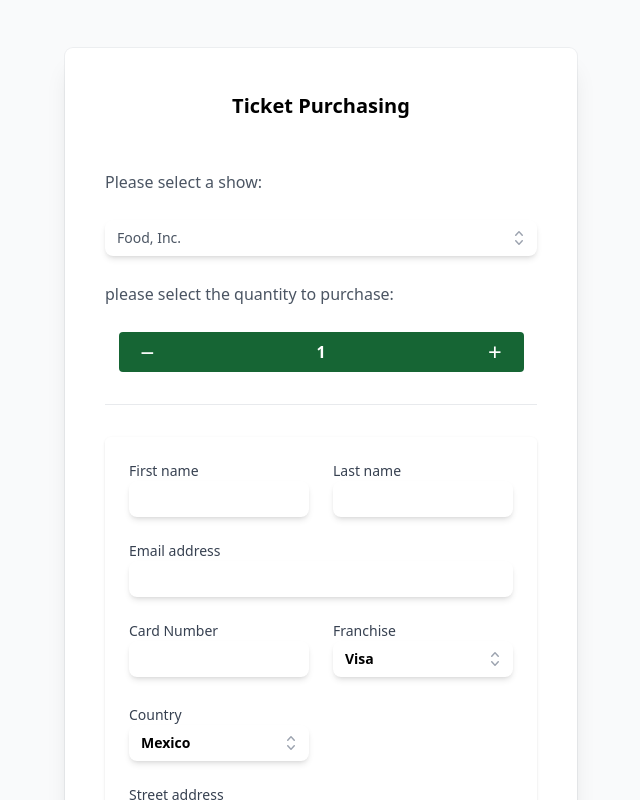
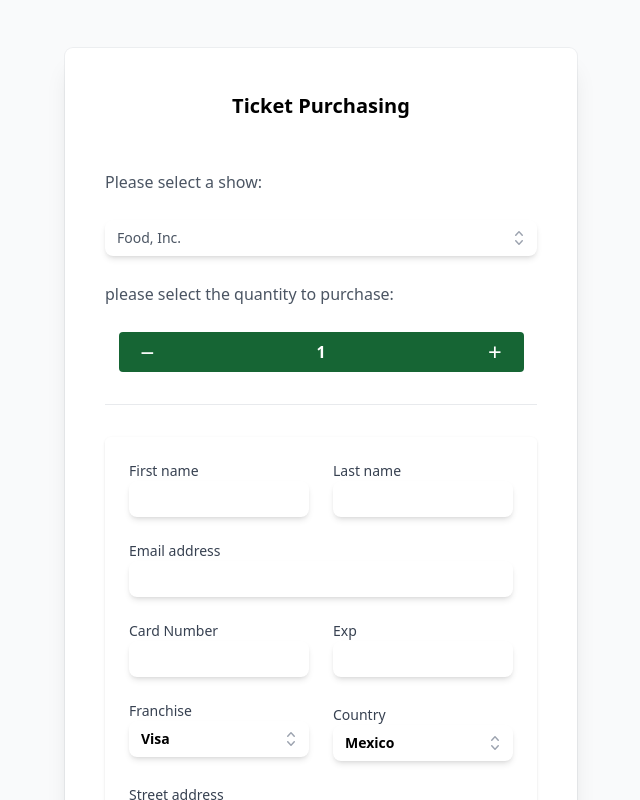
Before and after one commit to willo11/ticket-purchasing, a React (Create React App) app: page / in a window 1280 px wide. Shown: the top 800 px of the page, without its empty margins (319-959 px from the left). Built offline with nearby package versions, Linux system fonts and the light colour scheme.

Commit message:
feat: update Expedition and credit card

```diff
--- a/src/components/atoms/InputForm/index.js
+++ b/src/components/atoms/InputForm/index.js
@@ -6,8 +6,10 @@ const InputForm = ({
     type = 'text',
     name,
     id,
-    autoComplete
+    autoComplete,
+    ...other
 }) => {
+
 
     const { billingData, setBillingData } = useContext(OrderContext);
 
@@ -21,13 +23,16 @@ const InputForm = ({
 
     return (<>
         <label className="block text-sm font-medium text-gray-700">{label}</label>
-        <input required
+        <input
+            {...other}
+            required
             onChange={handleChange}
             type={type}
             name={name}
             id={id}
             autoComplete={autoComplete}
-            className="relative w-full cursor-default rounded-lg bg-white py-2 pl-3 pr-10 text-left shadow-md focus:outline-none focus-visible:border-indigo-500 focus-visible:ring-2 focus-visible:ring-white focus-visible:ring-opacity-75 focus-visible:ring-offset-2 focus-visible:ring-offset-orange-300 sm:text-sm" />
+            className="relative w-full cursor-default rounded-lg bg-white py-2 pl-3 pr-10 text-left shadow-md focus:outline-none focus-visible:border-indigo-500 focus-visible:ring-2 focus-visible:ring-white focus-visible:ring-opacity-75 focus-visible:ring-offset-2 focus-visible:ring-offset-orange-300 sm:text-sm"
+        />
     </>
 
     )
--- /dev/null
+++ b/src/components/atoms/Payment/index.js
@@ -0,0 +1,46 @@
+import React, { useContext } from 'react'
+import { OrderContext } from '../../../context/OrderContext';
+
+import { CheckCircleIcon } from '@heroicons/react/24/outline'
+
+import language from '../../../data/text';
+
+const text = language.en
+
+const Payment = () => {
+    const order = useContext(OrderContext);
+    console.log(order);
+
+    const formatDate = (date) => {
+        const dateTemp = new Date(date);
+        return dateTemp.toDateString()
+    }
+
+    return (
+        <div className="flex shadow-xl flex-col content-start p-3 border-solid rounded border-slate-400 border">
+            <div className="flex items-center">
+                <h4 className="text-xl font-bold text-gray-900">
+                    {text.delivery.action}
+                </h4>
+                <CheckCircleIcon className="h-8 w-8 text-green-700 ml-2 font-bold" />
+            </div>
+            <div className="my-3">
+                <h3 className="text-base font-bold text-gray-900">
+                    {text.delivery.mobile}
+                </h3>
+            </div>
+            <div>
+                <p className="font-light">
+                    {`${text.delivery.ticketDate} ${formatDate(order?.showSelected?.date)} `}
+                </p>
+                <p className="font-light">
+                    {text.delivery.description}
+                </p>
+
+            </div>
+
+        </div>
+    )
+}
+
+export default Payment
--- a/src/components/molecules/BillingInformation/index.js
+++ b/src/components/molecules/BillingInformation/index.js
@@ -6,7 +6,7 @@ import SelectFranchise from '../../atoms/SelectFranchise';
 
 const BillingInformation = () => {
 
-    const { setView } = useContext(OrderContext);
+    const { setView, billingData } = useContext(OrderContext);
 
     const [loading, setLoading] = useState(false)
 
@@ -19,6 +19,7 @@ const BillingInformation = () => {
         e.preventDefault();
     }
 
+    console.log(billingData)
 
     return (
         <div className="mt-5 md:col-span-2 md:mt-0">
@@ -59,6 +60,19 @@ const BillingInformation = () => {
                                     name="card-code"
                                     id="card-code"
                                     autoComplete="card-code"
+                                    minLength="10"
+                                    maxLength="10"
+                                    pattern="[0-9]{10}"
+                                />
+                            </div>
+                            <div className="col-span-6 sm:col-span-3 lg:col-span-3">
+                                <InputForm
+                                    label="Exp"
+                                    name="exp"
+                                    id="exp"
+                                    minLength="4"
+                                    maxLength="4"
+                                    pattern="[0-9]{4}"
                                 />
                             </div>
                             <div className="col-span-6 sm:col-span-3">
--- a/src/components/template/Checkout/index.js
+++ b/src/components/template/Checkout/index.js
@@ -1,5 +1,6 @@
 import React from 'react'
 import Delivery from '../../atoms/Delivery'
+import Payment from '../../atoms/Payment'
 
 const Checkout = () => {
     return (
@@ -9,8 +10,12 @@ const Checkout = () => {
                     <div class="row-span-2 col-start-auto col-span-6 md:col-span-4">
                         <Delivery />
                     </div>
-                    <div class="row-span-6 col-span-6 md:col-span-2">2</div>
-                    <div class="row-span-4 col-span-6 md:col-span-4">3</div>
+                    <div class="row-span-6 col-span-6 md:col-span-2">
+                        2
+                    </div>
+                    <div class="row-span-4 col-span-6 md:col-span-4">
+                        <Payment />
+                    </div>
                 </div>
             </div>
         </div>
```
